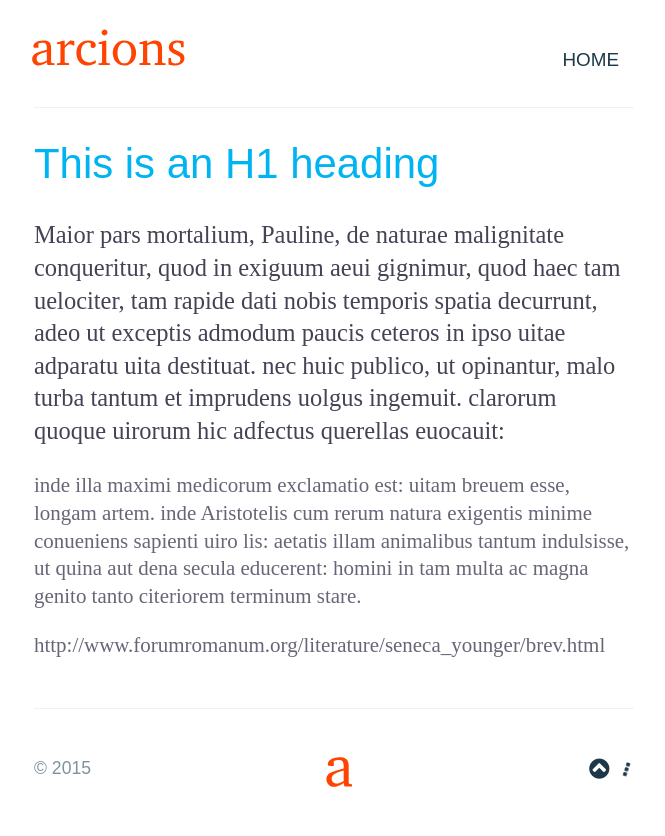
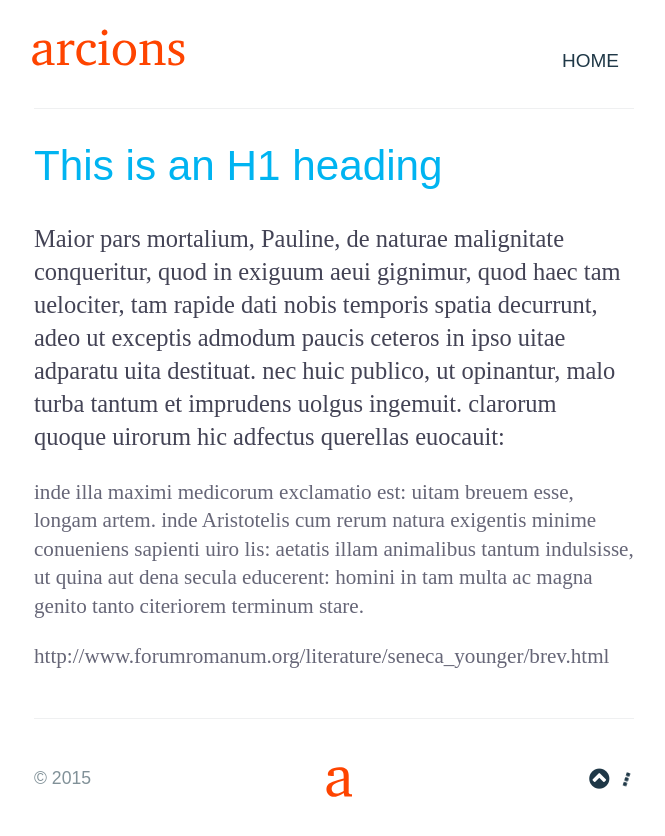
Before and after one commit to arcions/arcions.github.io, a Jekyll site: the page built from index.html, in a window 1280 px wide. Shown: the top 836 px of the page, without its empty margins (306-971 px from the left). Built offline with Jekyll 4.4.1, drawn with Linux system fonts in a browser that asks for light colours; nearby versions of some CDN libraries; some web fonts are replaced; Markdown is read by kramdown in place of the engine named in the settings.

Commit message:
Update main.css

```diff
--- a/stylesheets/main.css
+++ b/stylesheets/main.css
@@ -27,7 +27,7 @@ body {
   @media screen and (min-width: 64em) {
     body {
       /* font: 131%/1.33 'FiraBook', sans-serif; } } */
-      font: 131%/1.33 'Charter', serif; } }
+      font: 132%/1.35 'Charter', serif; } }
   @media screen and (min-width: 42em) and (max-width: 64em) {
     body {
       /* font: 120%/1.2 'FiraBook', sans-serif; } } */
```
